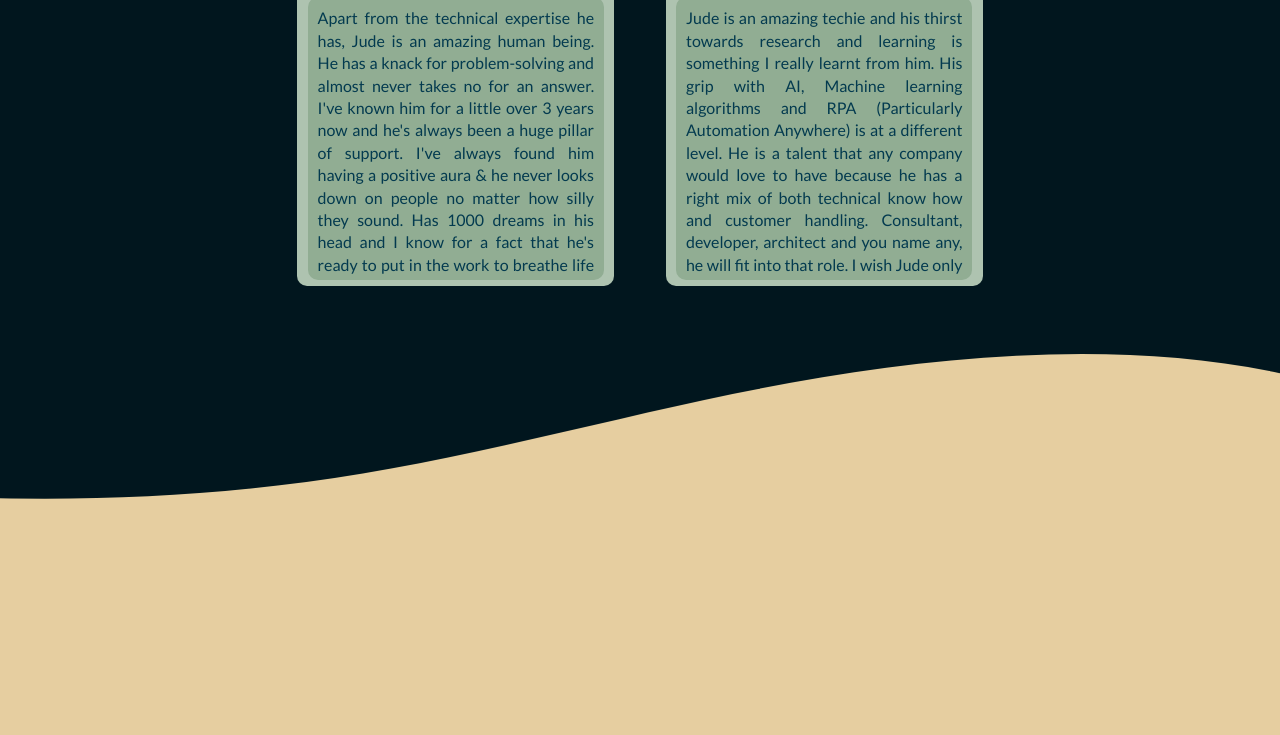
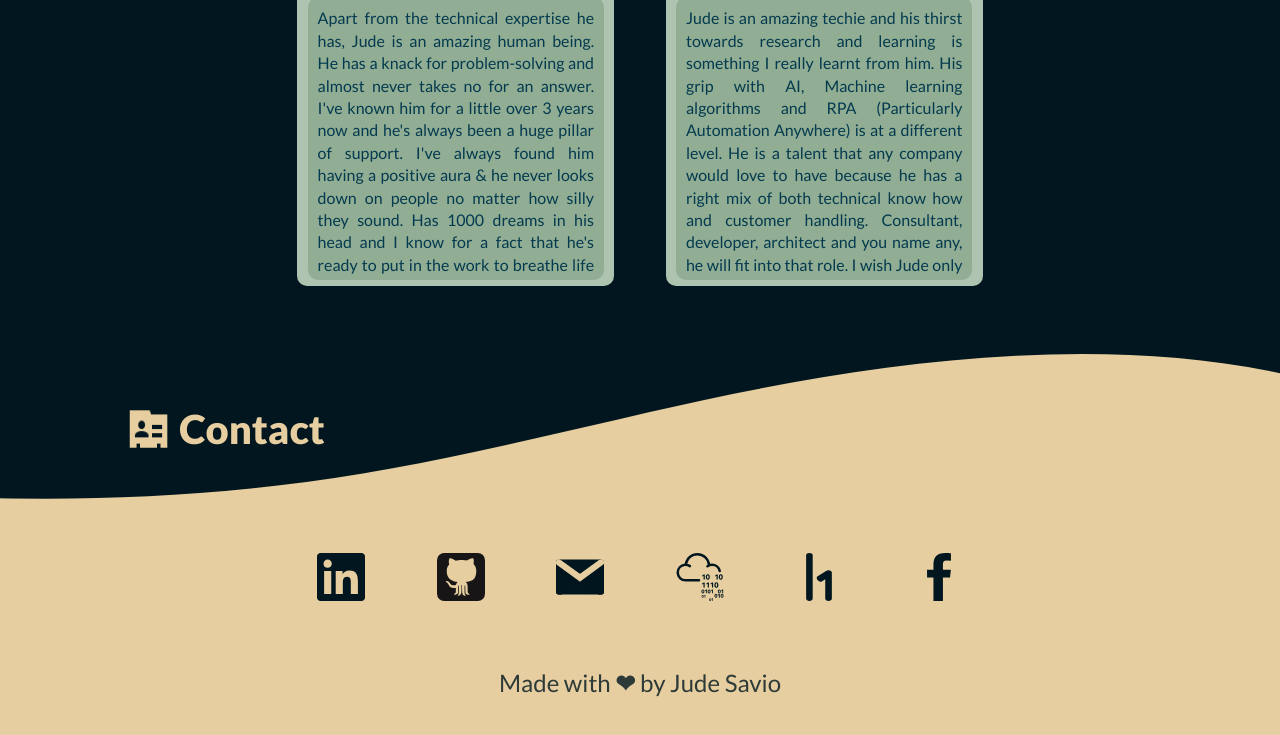
Before and after one commit to JudeSavio/Jude-Savio, a plain HTML site: page index.html in a window 1280 px wide. Shown: the part 3659-4394 px from the top of the page. Drawn offline with nearby package versions, Linux system fonts and the light colour scheme; a script that the page names is missing.

Commit message:
Completed Contact Section

```diff
--- a/index.css
+++ b/index.css
@@ -3,6 +3,10 @@
     padding: 0px;
     font-family: 'Lato', sans-serif;
     scroll-behavior: smooth;
+    user-select: none;
+    -moz-user-select: none;
+    -khtml-user-select: none;
+    -webkit-user-select: none;
 }
 
 .Intro{
@@ -614,7 +618,76 @@
     height: 50vh;
     width: 100wh;
     position: relative;
+    display: flex;
+    justify-content: center;
+    align-items: center;
+    flex-direction: column;
 }
+
+.contact-title{
+    width: 80%;
+    height: 25%;
+    color: #E6CEA0;
+    display: flex;
+    z-index: 2;
+    justify-content: flex-start;
+    align-items: center;
+}
+
+.contact-title h1{
+    font-size: 250%;
+}
+
+.contact-title img{
+    height: 50%;
+    width: 4%;
+    margin-right: 1%;
+}
+
+.contact-box{
+    width: 80%;
+    height: 30%;
+    z-index: 2;
+    display: flex;
+    flex-direction: column;
+    justify-content: center;
+    align-items: center;
+    margin-top: 3%;
+}
+
+.contact-icons{
+    width: 100%;
+    height: 40%;
+    display: flex;
+    justify-content: center;
+    align-items: center;
+    flex-direction: row;
+}
+
+.contact-icons a {
+    height: 100%;
+    margin-right: 3.5%;
+    margin-left: 3.5%;
+}
+
+.contact-icons a img{
+    width: 100%;
+    height: 100%;
+}
+
+.post-credits{
+    width: 25%;
+    height: 10%;
+    margin-top: 2%;
+    text-align: center;
+    font-size: 150%;
+    color: #01161e;
+    opacity: 0.8;
+    display: flex;
+    align-items: center;
+    justify-content: center;
+}
+
 
 .custom-shape-divider-top-1632065282 {
     position: absolute;
@@ -637,13 +710,3 @@
 .custom-shape-divider-top-1632065282 .shape-fill {
     fill: #01161e;
 }
-
-.social-svg{
-    width: 100%;
-    height: 100%;
-}
-
-.social-svg svg{
-    width: 100%;
-    height: 100%;
-}
--- a/index.html
+++ b/index.html
@@ -539,6 +539,20 @@
 </section>
 
 <section class="Contact" id="Contact">
+    <div class="contact-title"><img src="./Assets/img/contact.png"><h1>Contact</h1></div>
+    <div class="contact-box">
+        <div class="contact-icons">
+            <a href="#"><img src="./Assets/img/linkedin-contact.svg"></a>
+            <a href="#"><img src="./Assets/img/github.svg"></a>
+            <a href="#"><img src="./Assets/img/gmail.svg"></a>
+            <a href="#"><img src="./Assets/img/tryhackme - contact.svg"></a>
+            <a href="#"><img src="./Assets/img/hackerone.svg"></a>
+            <a href="#"><img src="./Assets/img/facebook.svg"></a>
+        </div>
+    </div>
+    <div class="post-credits">
+        <p>Made with<strong> ❤ </strong>by Jude Savio</p>
+    </div>
     <div class="custom-shape-divider-top-1632065282">
         <svg data-name="Layer 1" xmlns="http://www.w3.org/2000/svg" viewBox="0 0 1200 120" preserveAspectRatio="none">
             <path d="M985.66,92.83C906.67,72,823.78,31,743.84,14.19c-82.26-17.34-168.06-16.33-250.45.39-57.84,11.73-114,31.07-172,41.86A600.21,600.21,0,0,1,0,27.35V120H1200V95.8C1132.19,118.92,1055.71,111.31,985.66,92.83Z" class="shape-fill"></path>
--- a/index.js
+++ b/index.js
@@ -17,7 +17,6 @@ window.addEventListener("scroll",function () {
         document.getElementsByClassName("circle")[0].style.animation = "none"
     }
     else{
-        console.log('Scroll Event Detected -> Currently in Work Section')
         document.getElementsByClassName("circle")[0].style.animation = "MoveUpDown 1s linear infinite"
     }
 }
```
Also changed, not shown: Assets/img/contact.png (added), Assets/img/facebook.svg (added), Assets/img/github.png (added), Assets/img/github.svg (added), Assets/img/gmail.svg (added), Assets/img/hackerone.svg (added), Assets/img/linkedin-contact.svg (added), Assets/img/linkedin.png (added), Assets/img/mail.png (added), Assets/img/tryhackme - contact.svg (added).
